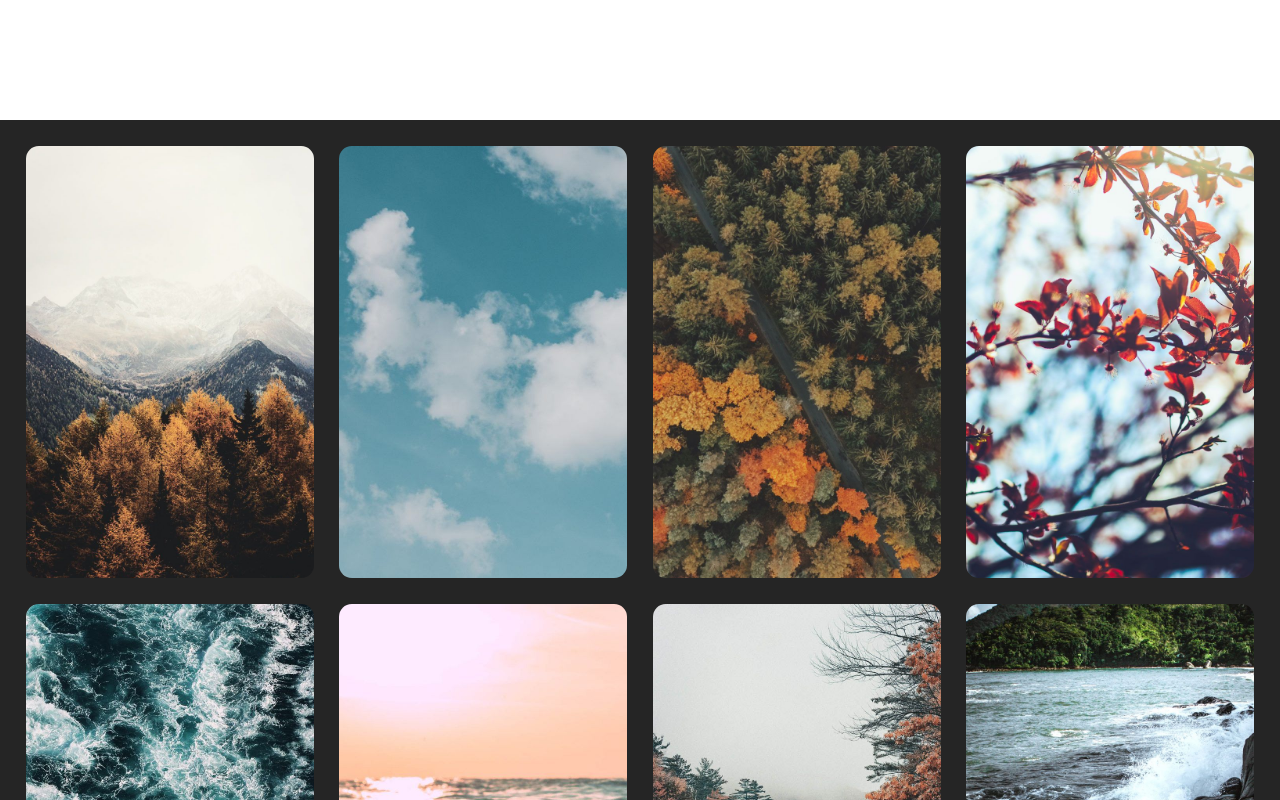
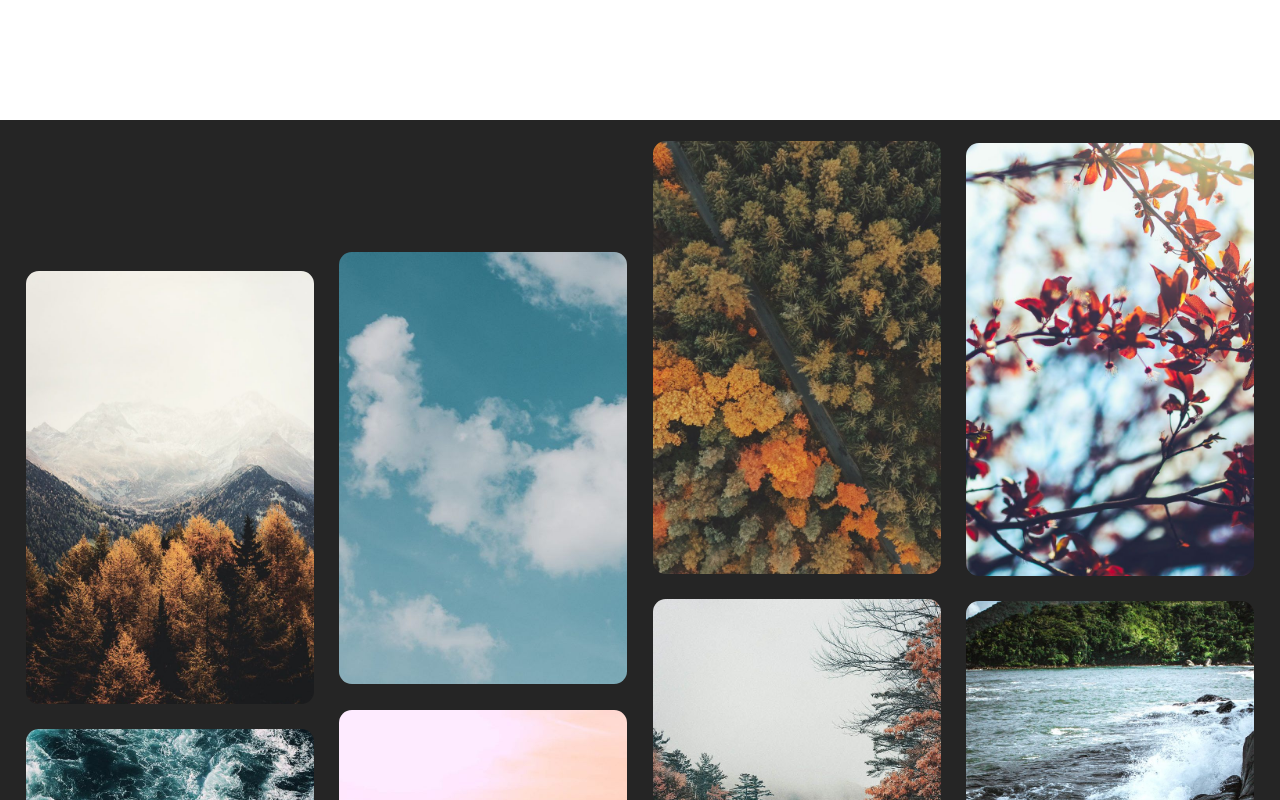
Before and after one commit to HarikrishnanYPR1707/My-Design-Playground, a Next.js app: page /ImageGalleryParallaxScroll in a window 1280 px wide. Shown: the part 680-1480 px from the top of the page. Built offline with nearby package versions, Linux system fonts and the light colour scheme.

Commit message:
Completed with the Image Gallery Parallax Scroll Animation

```diff
--- a/src/app/ImageGalleryParallaxScroll/page.jsx
+++ b/src/app/ImageGalleryParallaxScroll/page.jsx
@@ -1,9 +1,11 @@
 "use client";
 
+import Lenis from "@studio-freight/lenis";
+import { motion, useScroll, useTransform } from "framer-motion";
 import Image from "next/image";
+import { useEffect, useRef } from "react";
 import styles from "./page.module.scss";
-import { useTransform, useScroll } from "framer-motion";
-import { useRef } from "react";
+import useWindowDimension from "../utils/useWindowDimension";
 
 const image = [
   "img1.jpeg",
@@ -22,10 +24,27 @@ const image = [
 
 export default function page() {
   const container = useRef(null);
+  const { height } = useWindowDimension();
 
   const { scrollYProgress } = useScroll({
     target: container,
     offset: ["start end", "end start"],
+  });
+
+  const y1 = useTransform(scrollYProgress, [0, 1], [0, height * 2]);
+  const y2 = useTransform(scrollYProgress, [0, 1], [0, height * 3.3]);
+  const y3 = useTransform(scrollYProgress, [0, 1], [0, height * 1]);
+  const y4 = useTransform(scrollYProgress, [0, 1], [0, height * 0.5]);
+
+  useEffect(() => {
+    const lenis = new Lenis();
+
+    function raf(time) {
+      lenis.raf(time);
+      requestAnimationFrame(raf);
+    }
+
+    requestAnimationFrame(raf);
   });
 
   return (
@@ -34,10 +53,10 @@ export default function page() {
         <p className={styles.para}>Scroll Down</p>
       </div>
       <div ref={container} className={styles.gallery}>
-        <Column images={[image[0], image[1], image[2]]} />
-        <Column images={[image[3], image[4], image[5]]} />
-        <Column images={[image[6], image[7], image[8]]} />
-        <Column images={[image[9], image[10], image[11]]} />
+        <Column images={[image[0], image[1], image[2]]} y={y1} />
+        <Column images={[image[3], image[4], image[5]]} y={y2} />
+        <Column images={[image[6], image[7], image[8]]} y={y3} />
+        <Column images={[image[9], image[10], image[11]]} y={y4} />
       </div>
       <div className={styles.spacer}>
         <p className={styles.para}>Scroll Up</p>
@@ -46,9 +65,9 @@ export default function page() {
   );
 }
 
-const Column = ({ images }) => {
+const Column = ({ images, y = 0 }) => {
   return (
-    <div className={styles.column}>
+    <motion.div style={{ y }} className={styles.column}>
       {images.map((src, i) => {
         return (
           <div key={i} className={styles.imageContainer}>
@@ -56,6 +75,6 @@ const Column = ({ images }) => {
           </div>
         );
       })}
-    </div>
+    </motion.div>
   );
 };
--- a/src/app/ImageGalleryParallaxScroll/page.module.scss
+++ b/src/app/ImageGalleryParallaxScroll/page.module.scss
@@ -4,6 +4,7 @@
   flex-direction: row;
   gap: 2vw;
   padding: 2vw;
+  overflow: hidden;
   .column {
     width: 25%;
     height: 100%;
@@ -11,6 +12,7 @@
     flex-direction: column;
     gap: 2vw;
     min-width: 250px;
+    position: relative;
     .imageContainer {
       width: 100%;
       height: 100%;
@@ -20,6 +22,19 @@
       img {
         object-fit: cover;
       }
+    }
+
+    &:nth-child(1) {
+      top: -50%;
+    }
+    &:nth-child(2) {
+      top: -90%;
+    }
+    &:nth-child(3) {
+      top: -30%;
+    }
+    &:nth-child(4) {
+      top: -15%;
     }
   }
 }
```
